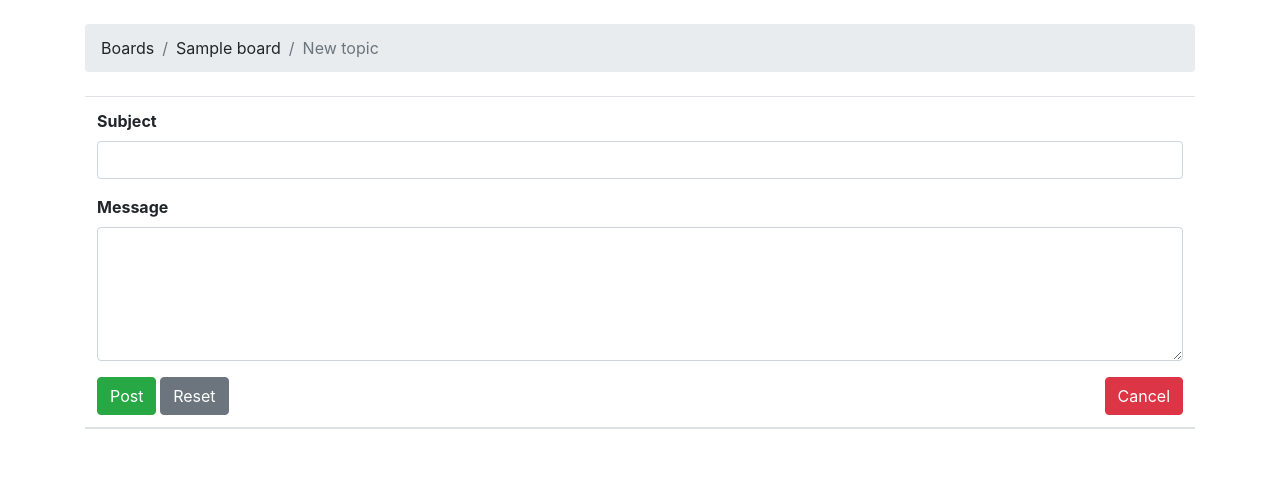
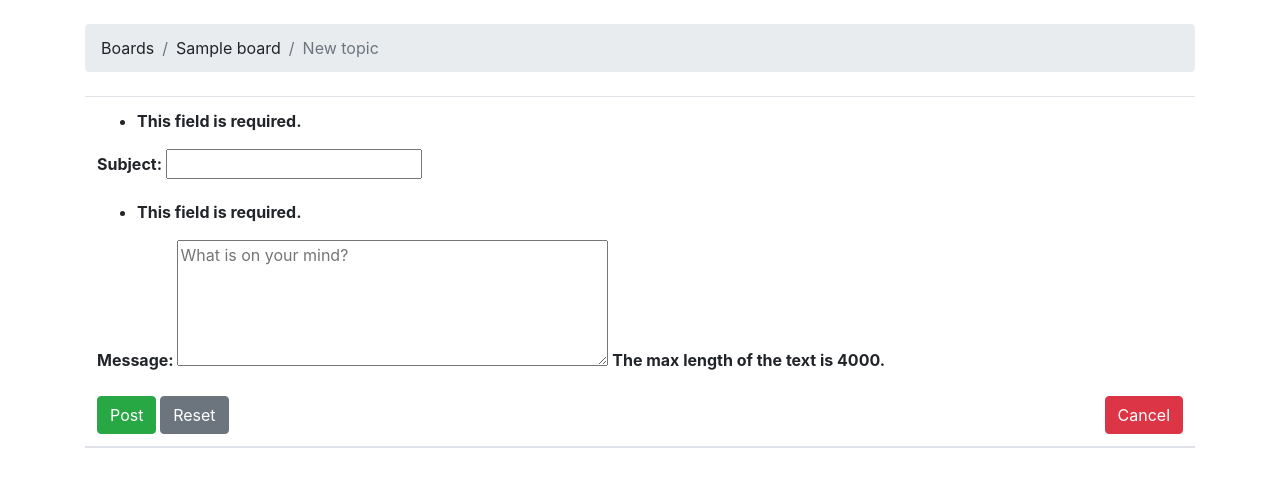
Before and after one commit to alexandrepasc/1stPlayDjango, a Django app: page /board/1/new/ in a window 1280 px wide. Shown: the part 42-529 px from the top of the page. Run offline with Django 3.2, Linux system fonts and the light colour scheme; tables that the repository leaves empty hold one stand-in row (values such as "Sample post"); lists and menus that the app fills with data are empty; some libraries are stand-ins or nearby versions.

Commit message:
Add and implement django form

```diff
--- /dev/null
+++ b/boards/forms.py
@@ -0,0 +1,15 @@
+from django import forms
+from .models import Topic
+
+
+class NewTopicForm(forms.ModelForm):
+    message = forms.CharField(
+        widget=forms.Textarea(attrs={'rows': 5, 'placeholder': 'What is on your mind?'}),
+        max_length=4000,
+        help_text='The max length of the text is 4000.',
+        #required=False
+    )
+
+    class Meta:
+        model = Topic
+        fields = ['subject', 'message']
--- a/boards/views.py
+++ b/boards/views.py
@@ -1,6 +1,7 @@
 from django.contrib.auth.models import User
 from django.shortcuts import redirect, render, get_object_or_404
 
+from .forms import NewTopicForm
 from .models import Board, Topic, Post
 
 
@@ -38,26 +39,29 @@ def about(request):
 def new_topic(request, pk):
     board = get_object_or_404(Board, pk=pk)
 
+    user = User.objects.first()
+
     setattr(request, 'view', 'newTopic')
 
+    form = NewTopicForm(request.POST)
+
     if request.method == 'POST':
-        subject = request.POST['subject']
-        message = request.POST['message']
 
-        user = User.objects.first()
+        if form.is_valid():
 
-        topic = Topic.objects.create(
-            subject=subject,
-            board=board,
-            starter=user
-        )
+            topic = form.save(commit=False)
+            topic.board = board
+            topic.starter = user
+            topic.save()
+            post = Post.objects.create(
+                message=form.cleaned_data.get('message'),
+                topic=topic,
+                created_by=user
+            )
 
-        post = Post.objects.create(
-            message=message,
-            topic=topic,
-            created_by=user
-        )
+            return redirect('board_topics', pk=board.pk)
 
-        return redirect('board_topics', pk=board.pk)
+        else:
+            form = NewTopicForm
 
-    return render(request, 'newTopic.html', {'board': board})
+    return render(request, 'newTopic.html', {'board': board, 'form': form})
--- a/templates/newTopic.html
+++ b/templates/newTopic.html
@@ -17,14 +17,7 @@
         <th>
             <form method="post">
                 {% csrf_token %}
-                <div class="form-group">
-                    <label for="id_subject">Subject</label>
-                    <input type="text" class="form-control" id="id_subject" name="subject">
-                </div>
-                <div class="form-group">
-                    <label for="id_message">Message</label>
-                    <textarea class="form-control" id="id_message" name="message" rows="5"></textarea>
-                </div>
+                {{ form.as_p }}
                 <div style="float: left;">
                     <button type="submit" class="btn btn-success">Post</button>
                     <button type="reset" class="btn btn-secondary">Reset</button>
```
